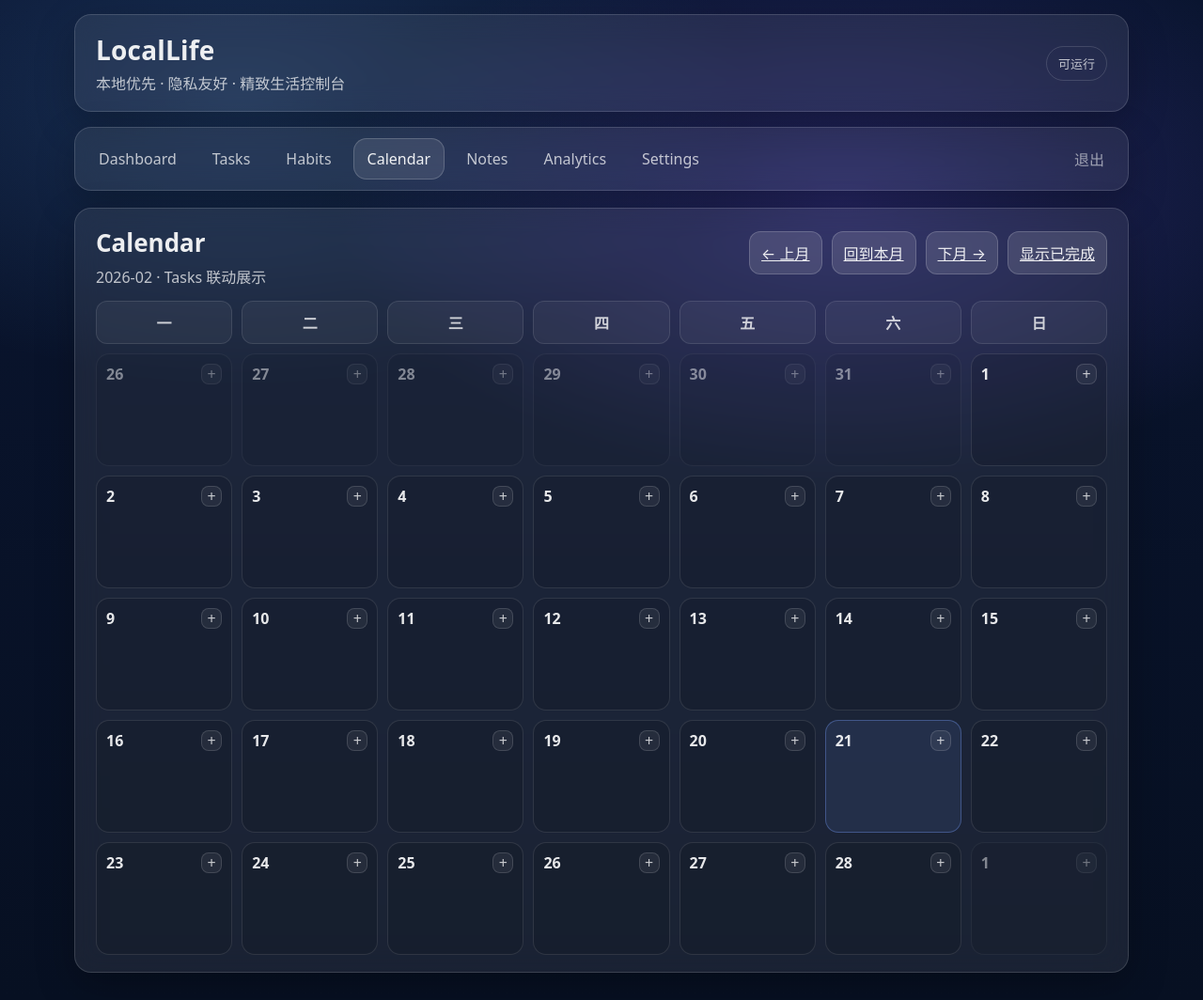
After one commit to YYDW-i/personallife, a Django app: page /calendar/2026/2/ in a window 1280 px wide. The commit adds this page. Shown: the whole page at 94% size. Run offline with Django 5.2, Linux system fonts and the light colour scheme; a user stored in the database is signed in; data comes from the database, SQL or seed files in the repository; data that the repository does not hold is empty.

Commit message:
搭建日历基础框架

```diff
--- a/planner/urls.py
+++ b/planner/urls.py
@@ -4,5 +4,7 @@ from . import views
 app_name = "planner"
 
 urlpatterns = [
-    path("", views.index, name="index"),
+    path("", views.calendar_month, name="index"),
+    path("<int:year>/<int:month>/", views.calendar_month, name="month"),
+    path("day/<int:year>/<int:month>/<int:day>/", views.calendar_day, name="day"),
 ]
--- a/planner/views.py
+++ b/planner/views.py
@@ -1,6 +1,133 @@
+import calendar
+from collections import defaultdict
+from datetime import datetime, date, timedelta
+
 from django.contrib.auth.decorators import login_required
+from django.db.models import Q
 from django.shortcuts import render
+from django.utils import timezone
+
+from tasks.models import Task
+
+
+def _month_range(year: int, month: int):
+    """返回 [month_start, month_end) 的 tz-aware datetime"""
+    tz = timezone.get_current_timezone()
+    start_naive = datetime(year, month, 1, 0, 0, 0)
+    month_start = timezone.make_aware(start_naive, tz)
+
+    if month == 12:
+        end_naive = datetime(year + 1, 1, 1, 0, 0, 0)
+    else:
+        end_naive = datetime(year, month + 1, 1, 0, 0, 0)
+    month_end = timezone.make_aware(end_naive, tz)
+    return month_start, month_end
+
+
+def _prev_next_month(year: int, month: int):
+    if month == 1:
+        return (year - 1, 12), (year, 2)
+    if month == 12:
+        return (year, 11), (year + 1, 1)
+    return (year, month - 1), (year, month + 1)
+
 
 @login_required
-def index(request):
-    return render(request, "planner/index.html")
+def calendar_month(request, year=None, month=None):
+    now = timezone.localtime()
+    year = int(year) if year else now.year
+    month = int(month) if month else now.month
+
+    month_start, month_end = _month_range(year, month)
+    show_done = request.GET.get("show_done") == "1"
+
+    base_qs = Task.objects.filter(user=request.user)
+    if not show_done:
+        base_qs = base_qs.filter(status=Task.Status.TODO)
+
+    # 取出本月相关任务：
+    qs = base_qs.filter(
+        Q(schedule_kind=Task.ScheduleKind.AT, due_at__gte=month_start, due_at__lt=month_end)
+        | Q(
+            schedule_kind=Task.ScheduleKind.WINDOW,
+            window_start__lt=month_end,
+            window_end__gte=month_start,
+        )
+    ).select_related("user")
+
+    # 按“日期”分组（key 用 'YYYY-MM-DD' 字符串）
+    by_day = defaultdict(list)
+    for t in qs:
+        if t.schedule_kind == Task.ScheduleKind.AT and t.due_at:
+            d = timezone.localtime(t.due_at).date()
+            time_key = timezone.localtime(t.due_at).time()
+        elif t.schedule_kind == Task.ScheduleKind.WINDOW and t.window_start:
+            d = timezone.localtime(t.window_start).date()
+            time_key = timezone.localtime(t.window_start).time()
+        else:
+            continue
+        k = d.isoformat()
+        by_day[k].append((time_key, t))
+
+    # 每天内部按时间排序
+    day_tasks = {}
+    for k, lst in by_day.items():
+        lst.sort(key=lambda x: x[0])  # 按时间排序
+        day_tasks[k] = [t for _, t in lst]
+
+    # 生成月历格子：周一为第一列（你习惯中文日历）
+    cal = calendar.Calendar(firstweekday=0)  # 0=Monday
+    weeks = []
+    today = timezone.localtime().date()
+
+    for week in cal.monthdatescalendar(year, month):
+        row = []
+        for d in week:
+            row.append({
+                "date": d,
+                "date_str": d.isoformat(),
+                "day": d.day,
+                "in_month": (d.month == month),
+                "is_today": (d == today),
+                "tasks": day_tasks.get(d.isoformat(), []),  # 任务按日期分组
+            })
+        weeks.append(row)
+
+    (py, pm), (ny, nm) = _prev_next_month(year, month)
+
+    floating = base_qs.filter(schedule_kind=Task.ScheduleKind.NONE).order_by("-created_at")[:10]
+
+    return render(request, "planner/calendar_month.html", {
+        "year": year,
+        "month": month,
+        "weeks": weeks,
+        "prev_year": py, "prev_month": pm,
+        "next_year": ny, "next_month": nm,
+        "show_done": show_done,
+        "floating_tasks": floating,
+    })
+
+
+
+@login_required
+def calendar_day(request, year: int, month: int, day: int):
+    target = date(year, month, day)
+    tz = timezone.get_current_timezone()
+    start = timezone.make_aware(datetime(year, month, day, 0, 0, 0), tz)
+    end = start + timedelta(days=1)
+
+    show_done = request.GET.get("show_done") == "1"
+    base_qs = Task.objects.filter(user=request.user)
+    if not show_done:
+        base_qs = base_qs.filter(status=Task.Status.TODO)
+
+    qs = base_qs.filter(
+        Q(schedule_kind=Task.ScheduleKind.AT, due_at__gte=start, due_at__lt=end)
+        | Q(schedule_kind=Task.ScheduleKind.WINDOW, window_start__lt=end, window_end__gte=start)
+    ).order_by("due_at", "window_start", "-created_at")
+
+    return render(request, "planner/calendar_day.html", {
+        "target": target,
+        "tasks": qs,
+        "show_done": show_done,
+    })
--- a/static/css/app.css
+++ b/static/css/app.css
@@ -199,3 +199,122 @@ body{
   opacity: 1;
   transform: translateY(0);
 }
+
+/* ===== Calendar Month View ===== */
+
+.cal-head{
+  display:flex;
+  align-items:flex-start;
+  justify-content:space-between;
+  gap:14px;
+}
+.cal-actions{ display:flex; gap:10px; flex-wrap:wrap; align-items:center; }
+
+.cal-grid{
+  margin-top: 14px;
+  display:grid;
+  grid-template-columns: repeat(7, 1fr);
+  gap: 10px;
+}
+
+.cal-dow{
+  text-align:center;
+  padding: 10px 0;
+  border-radius: 12px;
+  border: 1px solid rgba(255,255,255,.10);
+  background: rgba(255,255,255,.05);
+  color: rgba(255,255,255,.78);
+  font-weight: 650;
+}
+
+.cal-cell{
+  min-height: 120px;
+  border-radius: 14px;
+  border: 1px solid rgba(255,255,255,.10);
+  background: rgba(0,0,0,.10);
+  padding: 10px 10px;
+  display:flex;
+  flex-direction:column;
+  gap: 8px;
+}
+.cal-cell.out{ opacity: .50; }
+.cal-cell.today{
+  border-color: rgba(120,160,255,.35);
+  background: rgba(120,160,255,.10);
+}
+
+.cal-cell-top{
+  display:flex;
+  align-items:center;
+  justify-content:space-between;
+}
+.cal-day{
+  text-decoration:none;
+  color: rgba(255,255,255,.90);
+  font-weight: 800;
+}
+.cal-add{
+  text-decoration:none;
+  width: 22px; height: 22px;
+  display:flex; align-items:center; justify-content:center;
+  border-radius: 8px;
+  border: 1px solid rgba(255,255,255,.14);
+  color: rgba(255,255,255,.75);
+  background: rgba(255,255,255,.06);
+}
+.cal-add:hover{ background: rgba(255,255,255,.12); color: rgba(255,255,255,.90); }
+
+.cal-items{ display:flex; flex-direction:column; gap:6px; }
+.cal-item{
+  display:flex;
+  gap:8px;
+  text-decoration:none;
+  padding: 6px 8px;
+  border-radius: 10px;
+  border: 1px solid rgba(255,255,255,.10);
+  background: rgba(255,255,255,.05);
+  color: rgba(255,255,255,.88);
+  overflow:hidden;
+}
+.cal-item:hover{ background: rgba(255,255,255,.10); }
+.cal-item.done{ opacity: .65; }
+
+.cal-item .time{
+  flex: 0 0 auto;
+  font-size: 12px;
+  color: rgba(255,255,255,.70);
+}
+.cal-item .title{
+  white-space: nowrap;
+  overflow: hidden;
+  text-overflow: ellipsis;
+}
+
+.cal-more{
+  font-size: 12px;
+  color: rgba(255,255,255,.65);
+  padding-left: 4px;
+}
+
+.cal-floating{
+  margin-top: 14px;
+  padding-top: 12px;
+  border-top: 1px solid rgba(255,255,255,.10);
+}
+.floating-list{
+  margin-top: 8px;
+  display:flex;
+  gap:8px;
+  flex-wrap:wrap;
+}
+
+.day-list{ margin-top: 14px; display:flex; flex-direction:column; gap:10px; }
+.day-item{
+  display:flex; justify-content:space-between; gap:12px; align-items:flex-start;
+  padding: 14px;
+  border-radius: 14px;
+  border: 1px solid rgba(255,255,255,.10);
+  background: rgba(0,0,0,.10);
+}
+.day-item.done{ opacity: .70; }
+.day-actions{ display:flex; gap:10px; align-items:center; }
--- /dev/null
+++ b/templates/planner/calendar_month.html
@@ -0,0 +1,77 @@
+{% extends "base.html" %}
+{% block title %}Calendar · LocalLife{% endblock %}
+
+{% block content %}
+  <section class="glass card">
+    <div class="cal-head">
+      <div>
+        <div class="card-title">Calendar</div>
+        <div class="card-subtitle">{{ year }}-{{ month|stringformat:"02d" }} · Tasks 联动展示</div>
+      </div>
+
+      <div class="cal-actions">
+        <a class="btn subtle" href="{% url 'planner:month' prev_year prev_month %}{% if show_done %}?show_done=1{% endif %}">← 上月</a>
+        <a class="btn subtle" href="{% url 'planner:index' %}{% if show_done %}?show_done=1{% endif %}">回到本月</a>
+        <a class="btn subtle" href="{% url 'planner:month' next_year next_month %}{% if show_done %}?show_done=1{% endif %}">下月 →</a>
+
+        {% if show_done %}
+          <a class="btn" href="{% url 'planner:month' year month %}">隐藏已完成</a>
+        {% else %}
+          <a class="btn" href="{% url 'planner:month' year month %}?show_done=1">显示已完成</a>
+        {% endif %}
+      </div>
+    </div>
+
+    <div class="cal-grid">
+      <div class="cal-dow">一</div><div class="cal-dow">二</div><div class="cal-dow">三</div>
+      <div class="cal-dow">四</div><div class="cal-dow">五</div><div class="cal-dow">六</div><div class="cal-dow">日</div>
+
+      {% for week in weeks %}
+        {% for cell in week %}
+          <div class="cal-cell {% if not cell.in_month %}out{% endif %} {% if cell.is_today %}today{% endif %}">
+            <div class="cal-cell-top">
+              <a class="cal-day" href="{% url 'planner:day' cell.date.year cell.date.month cell.date.day %}{% if show_done %}?show_done=1{% endif %}">
+                {{ cell.day }}
+              </a>
+
+              <!-- 快捷新建：默认 AT，时间 09:00 -->
+              <a class="cal-add"
+                 href="{% url 'tasks:create' %}?schedule_kind=AT&due_at={{ cell.date_str }}T09:00">
+                +
+              </a>
+            </div>
+
+            <div class="cal-items">
+              {% for t in cell.tasks|slice:":3" %}
+                <a class="cal-item {% if t.status == 'DONE' %}done{% endif %}"
+                   href="{% url 'tasks:update' t.id %}">
+                  {% if t.schedule_kind == "AT" and t.due_at %}
+                    <span class="time">{{ t.due_at|date:"H:i" }}</span>
+                  {% elif t.schedule_kind == "WINDOW" and t.window_start %}
+                    <span class="time">{{ t.window_start|date:"H:i" }}</span>
+                  {% endif %}
+                  <span class="title">{{ t.title }}</span>
+                </a>
+              {% endfor %}
+
+              {% if cell.tasks|length > 3 %}
+                <div class="cal-more">+{{ cell.tasks|length|add:"-3" }} more</div>
+              {% endif %}
+            </div>
+          </div>
+        {% endfor %}
+      {% endfor %}
+    </div>
+
+    {% if floating_tasks %}
+      <div class="cal-floating">
+        <div class="muted">未设置时间的任务（不会出现在日历格子里）：</div>
+        <div class="floating-list">
+          {% for t in floating_tasks %}
+            <a class="pill" href="{% url 'tasks:update' t.id %}">{{ t.title }}</a>
+          {% endfor %}
+        </div>
+      </div>
+    {% endif %}
+  </section>
+{% endblock %}
```
Also changed, not shown: tasks/views.py (+17 -0 lines), templates/planner/calendar_day.html (added, +54 -0 lines).
